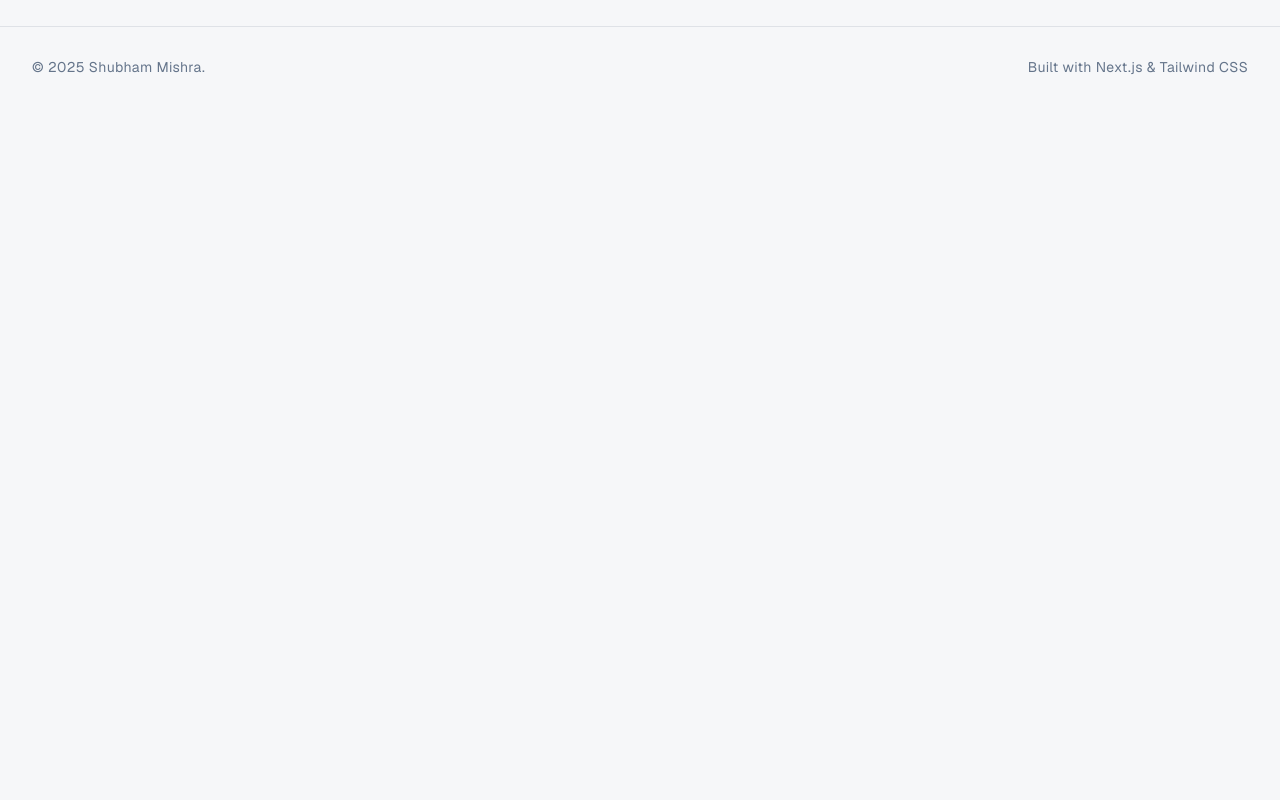
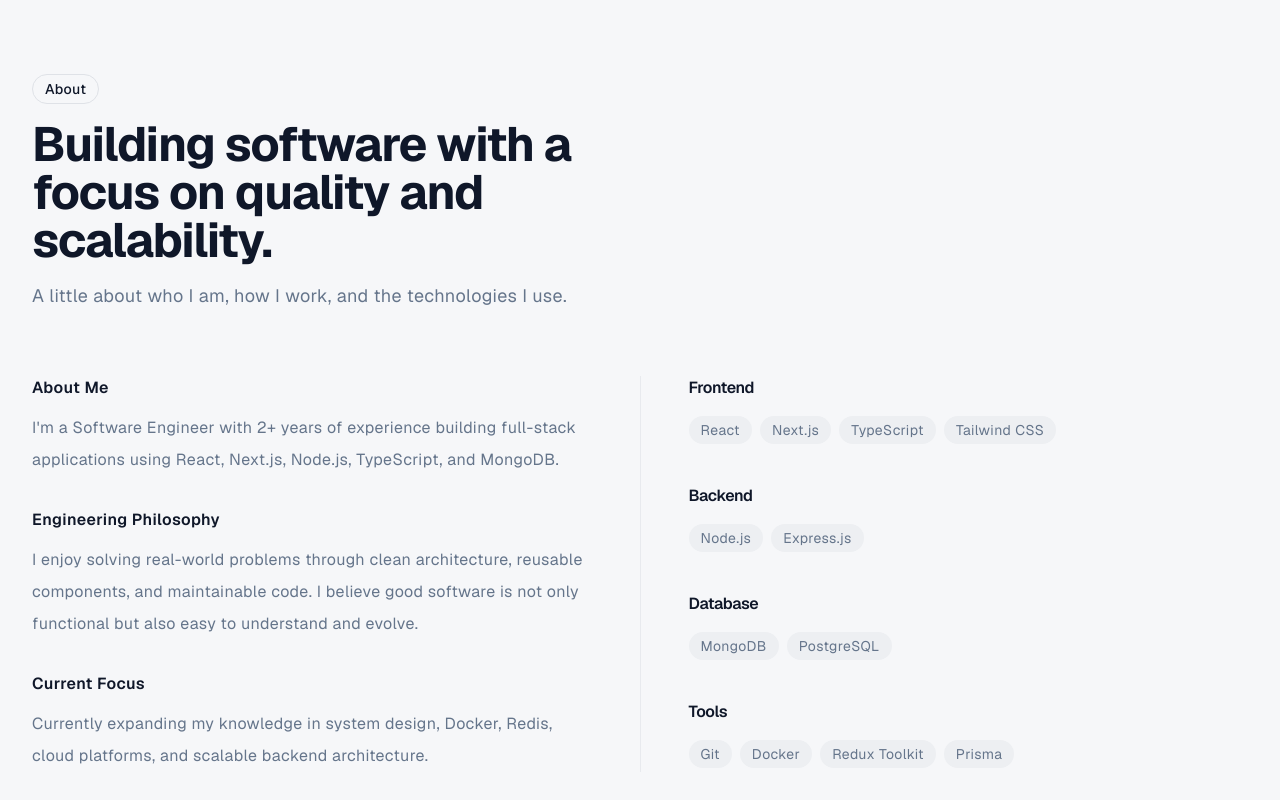
Before and after one commit to Mishrashubham10/shubham-mishra, a Next.js app: page / in a window 1280 px wide. Shown: the part 1060-1860 px from the top of the page. Before the commit the page ends 1167 px from the top, so only its background shows below. Built offline with nearby package versions, Linux system fonts and the light colour scheme.

Commit message:
feat(about): add responsive about section with tech stack

```diff
--- a/src/app/page.tsx
+++ b/src/app/page.tsx
@@ -1,3 +1,4 @@
+import { About } from '@/components/sections/about/About';
 import { Hero } from '@/components/sections/hero/Hero';
 import { portfolio } from '@/data/portfolio';
 
@@ -11,12 +12,7 @@ export default function Home() {
       />
 
       {/* ============= About Me Section =========== */}
-      {/* <section
-        id="about"
-        className="min-h-screen flex items-center justify-center bg-background text-accent opacity-0 translate-y-10 transition-all duration-700 max-w-5xl mx-auto overflow-hidden"
-      >
-        <About />
-      </section> */}
+      <About profile={portfolio.profile} />
     </main>
   );
 }
--- /dev/null
+++ b/src/components/common/Chip.tsx
@@ -0,0 +1,11 @@
+type ChipProps = {
+  children: React.ReactNode;
+};
+
+export function Chip({ children }: ChipProps) {
+  return (
+    <span className="rounded-full border-border/60 bg-muted px-3 py-1 text-sm text-muted-foreground hover:bg-primary/10 transition-colors">
+      {children}
+    </span>
+  );
+}
--- /dev/null
+++ b/src/components/sections/about/About.tsx
@@ -0,0 +1,32 @@
+import { Container, Section, SectionHeading } from '@/components/common';
+import { Profile } from '@/types/portfolio';
+import { AboutContent } from './AboutContent';
+import { TechStack } from './TechStack';
+
+type AboutProps = {
+  profile: Profile;
+};
+
+export function About({ profile }: AboutProps) {
+  return (
+    <Section id="about">
+      <Container>
+        <SectionHeading
+          badge="About"
+          title={profile.about.title}
+          description="A little about who I am, how I work, and the technologies I use."
+          className="max-w-2xl"
+        />
+
+        <div className="mt-16 grid gap-12 lg:grid-cols-[1fr_auto_1fr] lg:items-start">
+          <AboutContent profile={profile} />
+
+          {/* Divider */}
+          <div className="hidden lg:block w-px self-stretch bg-border/60" />
+
+          <TechStack techStack={profile.techStack} />
+        </div>
+      </Container>
+    </Section>
+  );
+}
--- /dev/null
+++ b/src/components/sections/about/AboutContent.tsx
@@ -0,0 +1,35 @@
+import type { Profile } from '@/types/portfolio';
+
+type AboutContentProps = {
+  profile: Profile;
+};
+
+export function AboutContent({ profile }: AboutContentProps) {
+  return (
+    <div className="space-y-8">
+      <div>
+        <h3 className="font-semibold">About Me</h3>
+
+        <p className="mt-3 leading-8 text-muted-foreground">
+          {profile.about.introduction}
+        </p>
+      </div>
+
+      <div>
+        <h3 className="font-semibold">Engineering Philosophy</h3>
+
+        <p className="mt-3 leading-8 text-muted-foreground">
+          {profile.about.philosophy}
+        </p>
+      </div>
+
+      <div>
+        <h3 className="font-semibold">Current Focus</h3>
+
+        <p className="mt-3 leading-8 text-muted-foreground">
+          {profile.about.currentFocus}
+        </p>
+      </div>
+    </div>
+  );
+}
--- /dev/null
+++ b/src/components/sections/about/TechCategory.tsx
@@ -0,0 +1,20 @@
+import { Chip } from '@/components/common/Chip';
+import type { TechCategory as TechCategoryType } from '@/types/portfolio';
+
+type TechCategoryProps = {
+  category: TechCategoryType;
+};
+
+export function TechCategory({ category }: TechCategoryProps) {
+  return (
+    <div className="space-y-4">
+      <h3 className="font-semibold tracking-tight">{category.category}</h3>
+
+      <div className="flex flex-wrap gap-2">
+        {category.items.map((tech) => (
+          <Chip key={tech.name}>{tech.name}</Chip>
+        ))}
+      </div>
+    </div>
+  );
+}
--- /dev/null
+++ b/src/components/sections/about/TechStack.tsx
@@ -0,0 +1,16 @@
+import type { TechCategory as TechCategoryType } from '@/types/portfolio';
+import { TechCategory } from './TechCategory';
+
+type TechStackProps = {
+  techStack: TechCategoryType[];
+};
+
+export function TechStack({ techStack }: TechStackProps) {
+  return (
+    <div className="space-y-10">
+      {techStack.map((category) => (
+        <TechCategory key={category.category} category={category} />
+      ))}
+    </div>
+  );
+}
--- a/src/data/profile.ts
+++ b/src/data/profile.ts
@@ -33,4 +33,46 @@ export const profile: Profile = {
     description:
       "I'm Shubham Mishra, a Software Engineer with 2+ years of experience building scalable web applications using React, Next.js, Node.js, TypeScript, and MongoDB.",
   },
+
+  about: {
+    title: 'Building software with a focus on quality and scalability.',
+
+    introduction:
+      "I'm a Software Engineer with 2+ years of experience building full-stack applications using React, Next.js, Node.js, TypeScript, and MongoDB.",
+
+    philosophy:
+      'I enjoy solving real-world problems through clean architecture, reusable components, and maintainable code. I believe good software is not only functional but also easy to understand and evolve.',
+
+    currentFocus:
+      'Currently expanding my knowledge in system design, Docker, Redis, cloud platforms, and scalable backend architecture.',
+  },
+
+  techStack: [
+    {
+      category: 'Frontend',
+      items: [
+        { name: 'React' },
+        { name: 'Next.js' },
+        { name: 'TypeScript' },
+        { name: 'Tailwind CSS' },
+      ],
+    },
+    {
+      category: 'Backend',
+      items: [{ name: 'Node.js' }, { name: 'Express.js' }],
+    },
+    {
+      category: 'Database',
+      items: [{ name: 'MongoDB' }, { name: 'PostgreSQL' }],
+    },
+    {
+      category: 'Tools',
+      items: [
+        { name: 'Git' },
+        { name: 'Docker' },
+        { name: 'Redux Toolkit' },
+        { name: 'Prisma' },
+      ],
+    },
+  ],
 };
```
Also changed, not shown: src/types/portfolio.ts (+18 -0 lines).
